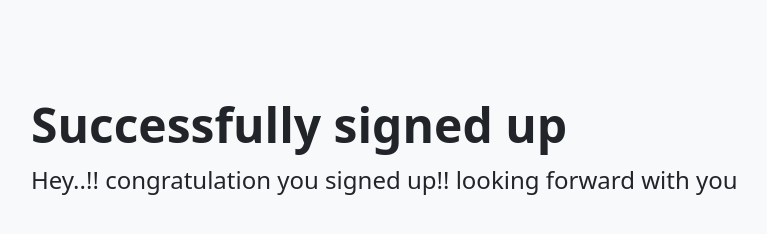
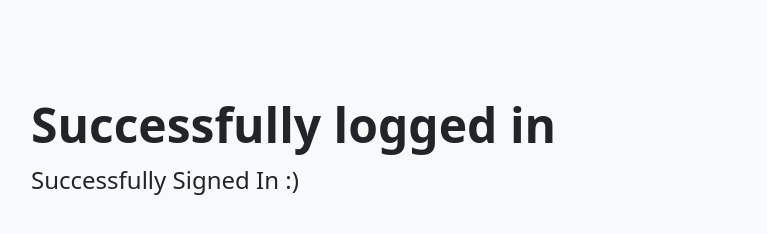
Before and after one commit to JaY072002/Newsletter, a website: page success.html in a window 1280 px wide. Shown: the whole page, without its empty margins (29-796 px from the left). Drawn offline with nearby package versions, Linux system fonts and the light colour scheme.

Commit message:
success file modified

```diff
--- a/success.html
+++ b/success.html
@@ -13,8 +13,8 @@
 <body>
     <div class="p-5 mb-4 bg-light rounded-3">
         <div class="container-fluid py-5">
-            <h1 class="display-5 fw-bold">Successfully signed up</h1>
-            <p class="col-md-8 fs-4">Hey..!! congratulation you signed up!! looking forward with you </p>
+            <h1 class="display-5 fw-bold">Successfully logged in</h1>
+            <p class="col-md-8 fs-4">Successfully Signed In :)</p>
 
         </div>
     </div>
```
